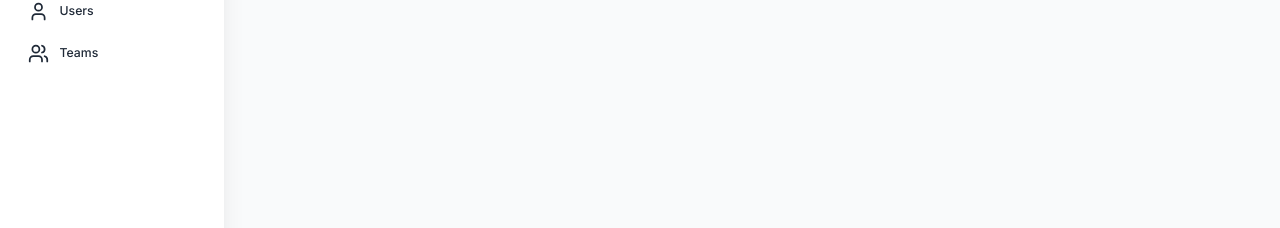
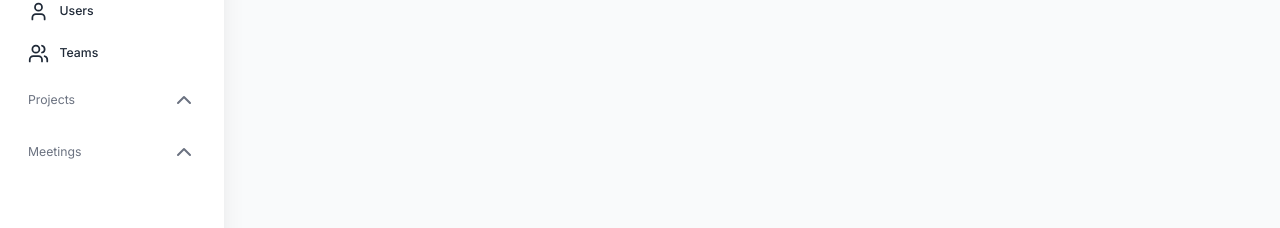
Before and after one commit to ashiqur-russel/Taskify, a Next.js app in the folder client/: page / in a window 1280 px wide. Shown: the part 299-527 px from the top of the page. Built offline with nearby package versions, Linux system fonts and the light colour scheme; no server answers.

Commit message:
Add conditional Extra props

```diff
--- a/client/src/app/(components)/Sidebar/index.tsx
+++ b/client/src/app/(components)/Sidebar/index.tsx
@@ -3,8 +3,9 @@ import { useAppSelector } from "@/app/redux";
 import { setIsSidebarCollapsed } from "@/state";
 import {
   Briefcase,
+  ChevronDown,
+  ChevronUp,
   Home,
-  HomeIcon,
   Lock,
   Search,
   Settings,
@@ -13,17 +14,13 @@ import {
   X,
 } from "lucide-react";
 import Image from "next/image";
-import React from "react";
+import React, { useState } from "react";
 import { useDispatch } from "react-redux";
 import SidebarLink from "../SiderBarLink";
 
 function Sidebar() {
-  {
-    /**
-    const [showProjects, setShowProjects] = useState(true);
-    const [showPriority, setshowPriority] = useState(true);
-    */
-  }
+  const [showProjects, setShowProjects] = useState(true);
+  const [showPriority, setshowPriority] = useState(true);
 
   const dispatch = useDispatch();
   const isSidebarCollapsed = useAppSelector(
@@ -80,6 +77,28 @@ function Sidebar() {
           <SidebarLink icon={User} label="Users" href="/users" />
           <SidebarLink icon={Users} label="Teams" href="/teams" />
         </nav>
+
+        <div>
+          {" "}
+          <button
+            onClick={() => setShowProjects((prev) => !prev)}
+            className="3 flex w-full items-center justify-between px-8 py-4 text-gray-500"
+          >
+            <span>Projects</span>
+            {showProjects ? <ChevronUp /> : <ChevronDown />}
+          </button>
+        </div>
+
+        <div>
+          {" "}
+          <button
+            onClick={() => setshowPriority((prev) => !prev)}
+            className="3 flex w-full items-center justify-between px-8 py-4 text-gray-500"
+          >
+            <span>Meetings</span>
+            {showPriority ? <ChevronUp /> : <ChevronDown />}
+          </button>
+        </div>
       </div>
     </div>
   );
```
